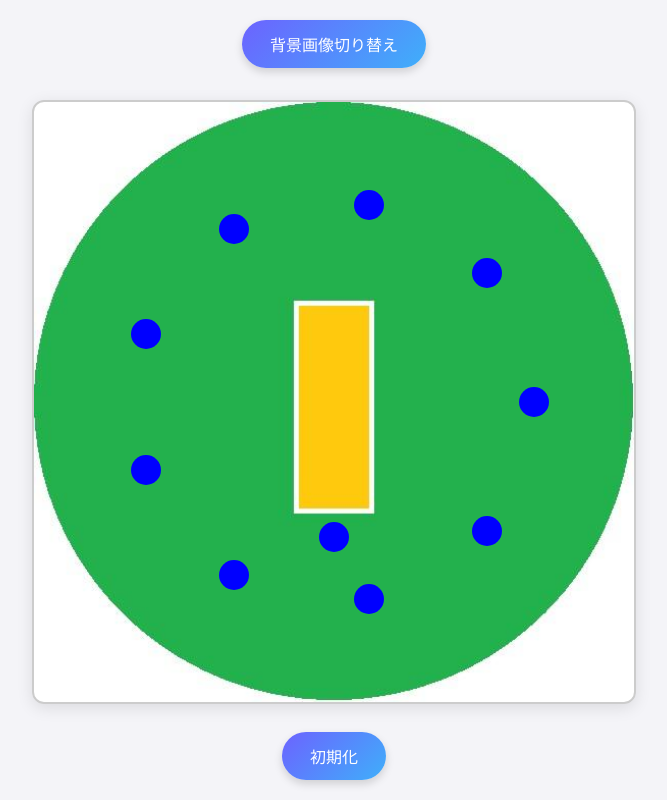
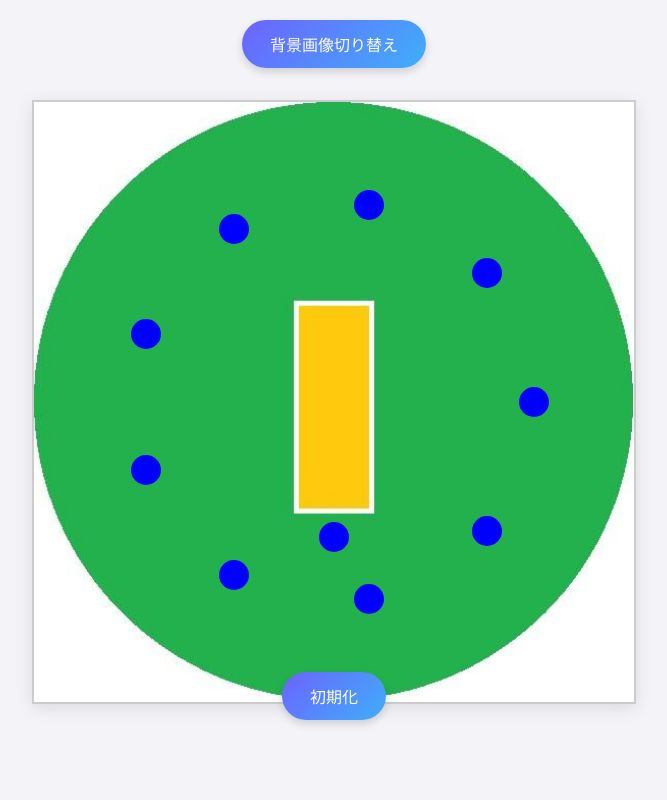
Before and after one commit to okojofy/cricket-visualizer, a plain HTML site: page index.html in a window 1280 px wide. Shown: the whole page, without its empty margins (306-973 px from the left). Drawn offline with Linux system fonts and the light colour scheme.

Commit message:
Update index.html

```diff
--- a/index.html
+++ b/index.html
@@ -27,7 +27,7 @@
     #bottom-controls {
       margin-top: 20px;
       position: absolute;
-      bottom: 20px;
+      bottom: 80px;
       left: 50%;
       transform: translateX(-50%);
     }
@@ -52,7 +52,6 @@
       height: 600px;
       position: relative;
       margin: 80px auto 60px;
-      border-radius: 12px;
       background-size: cover;
       background-position: center;
       border: 2px solid #ccc;
```
